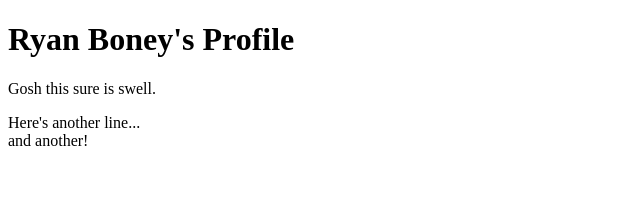
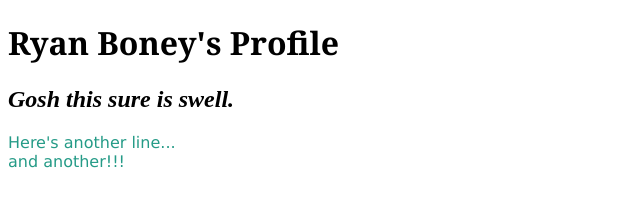
Before and after one commit to ryanboney/ryanboney.github.io, a plain HTML site: page index.html in a window 1280 px wide. Shown: the whole page, without its empty margins (0-640 px from the left). Drawn offline with Linux system fonts and the light colour scheme.

Commit message:
fancy fonts

```diff
--- a/index.html
+++ b/index.html
@@ -6,8 +6,8 @@
     <title>Document</title>
 </head>
 <body>
-    <h1>Ryan Boney's Profile</h1>
-    <p>Gosh this sure is swell.</p>
-    <p>Here's another line...<br>and another!</p>
+    <h1 style="font-family:Georgia">Ryan Boney's Profile</h1>
+    <h2><b><i>Gosh this sure is swell.</i></b></h2>
+    <p style="font-family:verdana;color:rgb(37, 155, 135)">Here's another line... <br>and another!!!</p>
 </body>
 </html>
```
